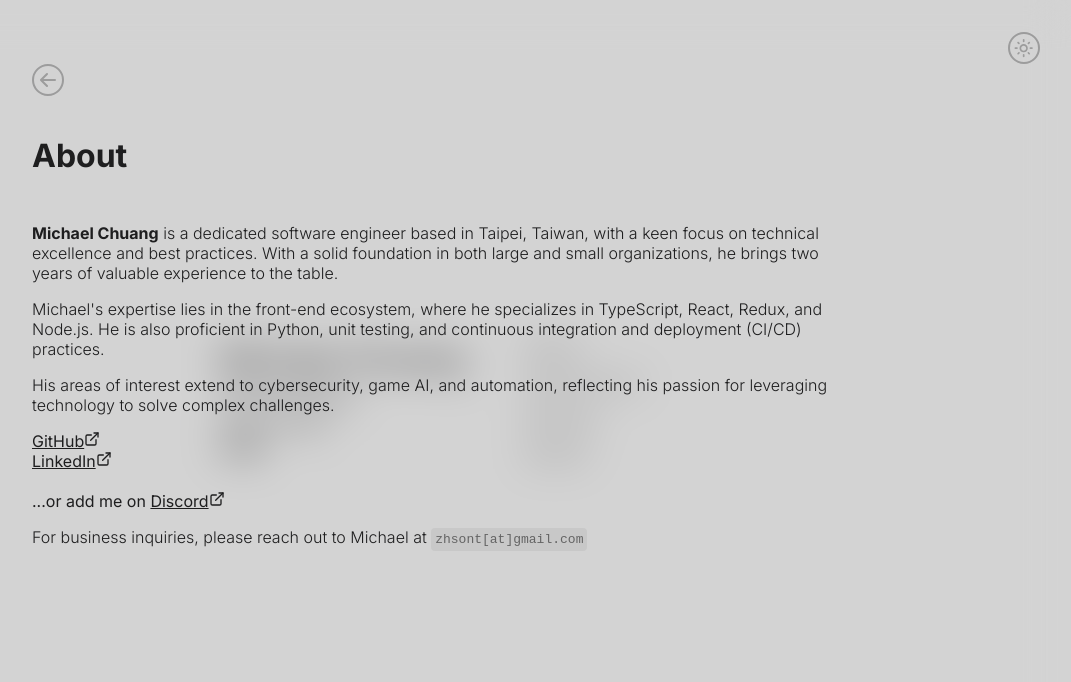
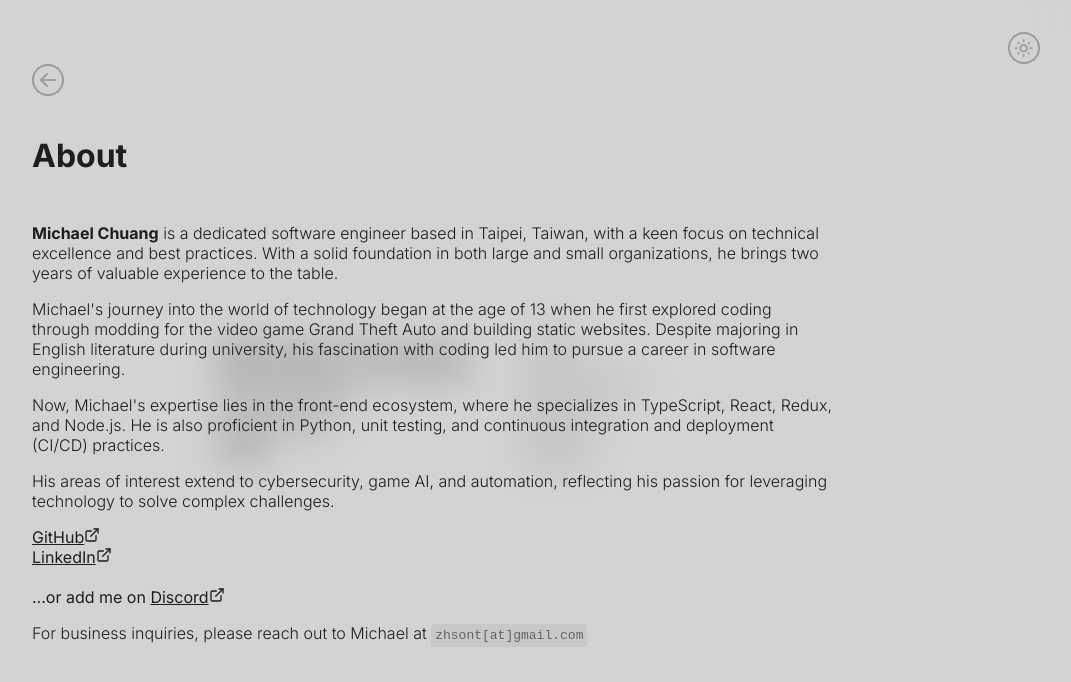
Before and after one commit to zhaungsont/2024-portfolio, a Next.js app: page /About in a window 1280 px wide. Shown: the top 682 px of the page, without its empty margins (208-1279 px from the left). Built offline with nearby package versions, Linux system fonts and the light colour scheme.

Commit message:
chore: update bio

```diff
--- a/src/app/About/page.tsx
+++ b/src/app/About/page.tsx
@@ -19,8 +19,15 @@ export default function About() {
 					table.
 				</p>
 				<p className={styles.bio}>
-					Michael&apos;s expertise lies in the front-end ecosystem, where he
-					specializes in TypeScript, React, Redux, and Node.js. He is also
+					Michael&apos;s journey into the world of technology began at the age
+					of 13 when he first explored coding through modding for the video game
+					Grand Theft Auto and building static websites. Despite majoring in
+					English literature during university, his fascination with coding led
+					him to pursue a career in software engineering.
+				</p>
+				<p className={styles.bio}>
+					Now, Michael&apos;s expertise lies in the front-end ecosystem, where
+					he specializes in TypeScript, React, Redux, and Node.js. He is also
 					proficient in Python, unit testing, and continuous integration and
 					deployment (CI/CD) practices.
 				</p>
```
